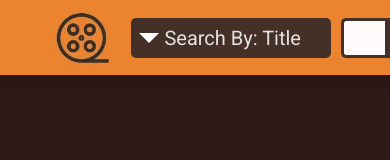
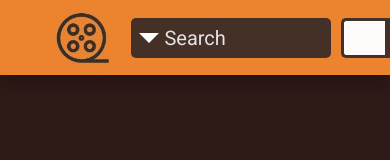
Before and after one commit to erom-dm/MovieSearch, a React (Create React App) app: page / in a window 390 px wide. Shown: the top 160 px of the page. Built offline with nearby package versions, Linux system fonts and the light colour scheme.

Commit message:
header adaptivity for tablet

```diff
--- /dev/null
+++ b/src/components/Header/Dropdown/dropdown-tablet.scss
@@ -0,0 +1,12 @@
+@import '../../../style/variables';
+
+@include tablet{
+  .dropdown{
+    margin: 0 5px;
+
+    &__button{
+      content: "";
+      width: 100px;
+    }
+  }
+}
--- a/src/components/Header/Dropdown/index.jsx
+++ b/src/components/Header/Dropdown/index.jsx
@@ -3,23 +3,26 @@ import { connect } from 'react-redux';
 import PropTypes from 'prop-types';
 import { changeSearchType, changeSortType } from '../../../actions/search/actions';
 import './dropdown.scss';
+import './dropdown-tablet.scss';
 
 class Dropdown extends Component {
   state = {
     displayMenu: false,
+    width: 0,
   };
 
-  showDropdownMenu = (e) => {
-    e.preventDefault();
-    this.setState({ displayMenu: true }, () => {
-      document.addEventListener('click', this.hideDropdownMenu);
-    });
-  };
+  componentDidMount() {
+    this.updateWindowDimensions();
+    window.addEventListener('resize', this.updateWindowDimensions);
+  }
 
-  hideDropdownMenu = () => {
-    this.setState({ displayMenu: false }, () => {
-      document.removeEventListener('click', this.hideDropdownMenu);
-    });
+  componentWillUnmount() {
+    window.removeEventListener('resize', this.updateWindowDimensions);
+  }
+
+  handleListItemClick = (e) => {
+    const { action, payloadKey } = this.handleMenuType();
+    return action({ [payloadKey]: e.target.value });
   };
 
   handleMenuType = () => {
@@ -47,15 +50,30 @@ class Dropdown extends Component {
     };
   };
 
-  handleListItemClick = (e) => {
-    const { action, payloadKey } = this.handleMenuType();
-    return action({ [payloadKey]: e.target.value });
+  hideDropDownMenu = () => {
+    this.setState({ displayMenu: false }, () => {
+      document.removeEventListener('click', this.hideDropDownMenu);
+    });
+  };
+
+  showDropDownMenu = (e) => {
+    e.preventDefault();
+    this.setState({ displayMenu: true }, () => {
+      document.addEventListener('click', this.hideDropDownMenu);
+    });
+  };
+
+  updateWindowDimensions = () => {
+    this.setState({ width: window.innerWidth });
   };
 
   render() {
     const { items } = this.props;
-    const { displayMenu } = this.state;
+    const { displayMenu, width } = this.state;
     const { actionLabel, selectedItem } = this.handleMenuType();
+    const dropDownText = width < 1200
+      ? `${actionLabel}`
+      : `${actionLabel} By: ${selectedItem}`;
     const listItems = items.map((item, index) => (
       <li className="dropdown__item" key={index}>
         <button type="button" value={item} onClick={this.handleListItemClick}>{item}</button>
@@ -64,8 +82,8 @@ class Dropdown extends Component {
 
     return (
       <div className="dropdown">
-        <button type="button" className="dropdown__button" onClick={this.showDropdownMenu}>
-          {`${actionLabel} By: ${selectedItem}`}
+        <button type="button" className="dropdown__button" onClick={this.showDropDownMenu}>
+          {dropDownText}
         </button>
         {displayMenu ? (
           <ul className="dropdown__list">
--- /dev/null
+++ b/src/components/Header/header-tablet.scss
@@ -0,0 +1,10 @@
+@import '../../style/variables';
+
+@include tablet {
+  .header{
+    padding: 0 20px;
+  }
+
+
+
+}
--- a/src/components/Header/index.jsx
+++ b/src/components/Header/index.jsx
@@ -7,6 +7,7 @@ import searchMovies from '../../actions/movies/operations';
 import { changeSortMode, changeViewMode } from '../../actions/search/actions';
 import logo from '../../img/logo.jpg';
 import './header.scss';
+import './header-tablet.scss';
 
 class Header extends Component {
   searchQuery = (value) => {
--- a/src/style/_variables.scss
+++ b/src/style/_variables.scss
@@ -6,6 +6,7 @@ $focus-grey: #747474;
 $mobile-width: 320px;
 $tablet-width: 720px;
 $desktop-width: 1200px;
+$large-desktop: 1350px;
 
 @mixin button-reset {
   padding: 0;
@@ -29,7 +30,7 @@ $desktop-width: 1200px;
 }
 
 @mixin desktop {
-  @media (min-width: #{$desktop-width}) {
+  @media (min-width: #{$desktop-width}) and (max-width: #{$large-desktop - 1px}) {
     @content;
   }
 }
```
